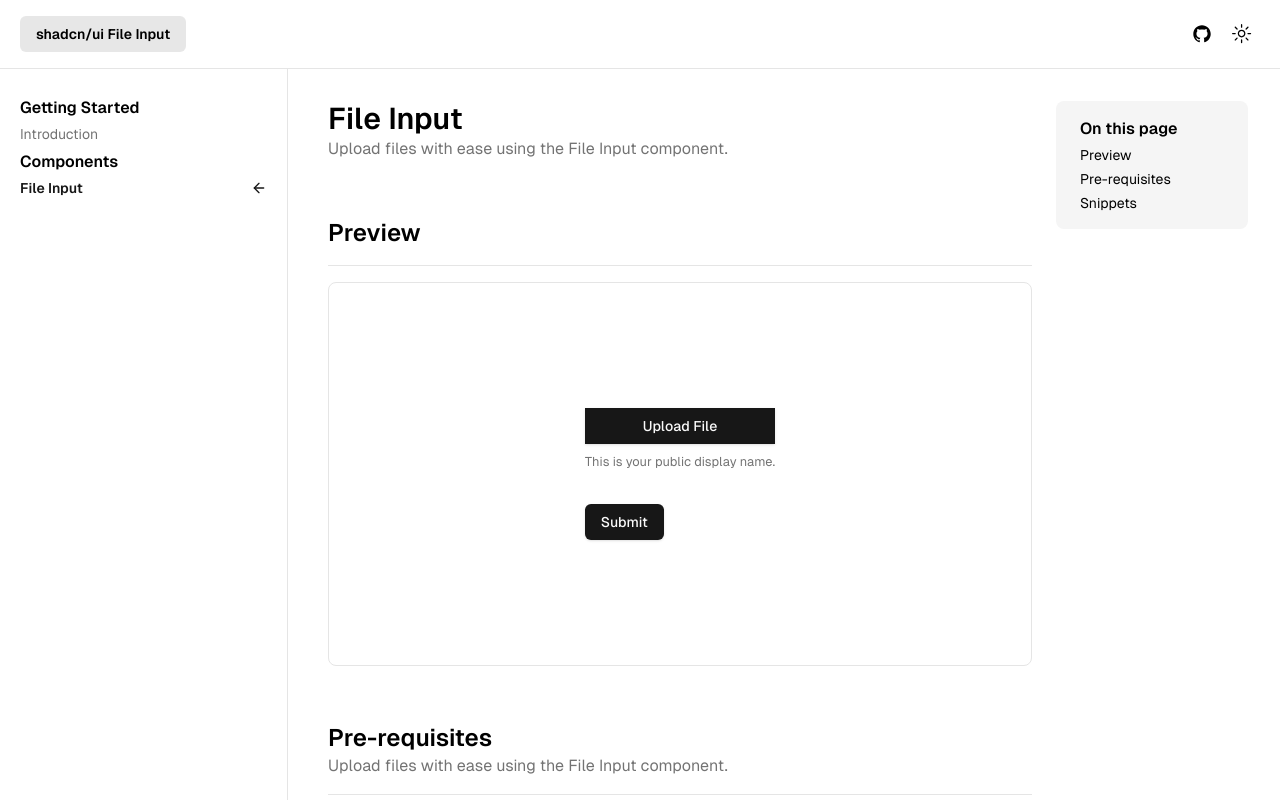
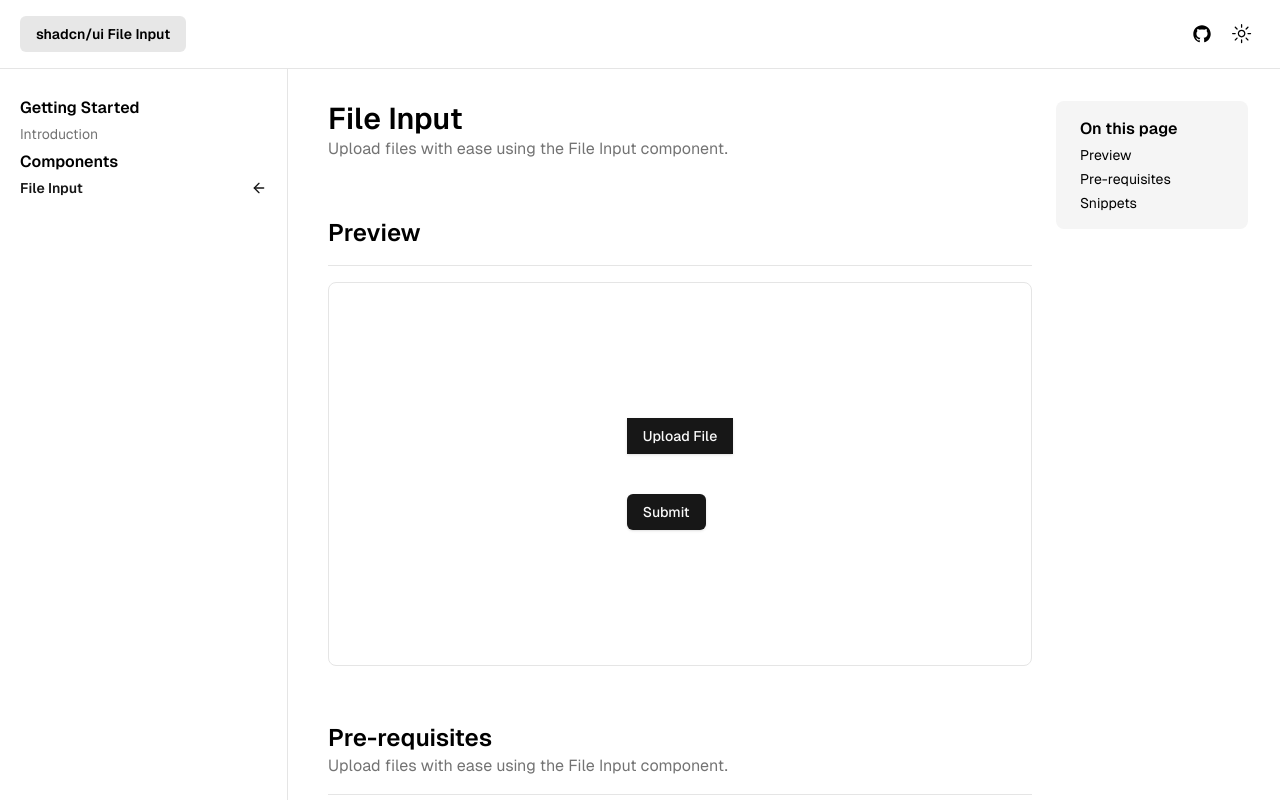
Before and after one commit to itsmejawad/shadcn-file-input, a Next.js app: page /docs/file-input in a window 1280 px wide. Shown: the top 800 px of the page. Built offline with nearby package versions, Linux system fonts and the light colour scheme.

Commit message:
Implement showFileSize option on FileInputV1 and make the input open when label is pressed.

```diff
--- a/src/components/file-input-v1.tsx
+++ b/src/components/file-input-v1.tsx
@@ -1,12 +1,23 @@
 import * as React from "react";
 
 import { cva, type VariantProps } from "class-variance-authority";
+import { cn } from "@/lib/utils";
+
+// Interfaces
+import { UseFormRegisterReturn } from "react-hook-form";
 
 // Components
 import { Input } from "@/components/ui/input";
-import { Label } from "@/components/ui/label";
-import { cn } from "@/lib/utils";
-import { UseFormRegisterReturn } from "react-hook-form";
+import { FormControl, FormDescription, FormLabel } from "@/components/ui/form";
+
+const formatFileSize = (sizeInBytes: number): { size: string; unit: string } => {
+  if (sizeInBytes >= 1024 * 1024) {
+    return { size: (sizeInBytes / 1024 / 1024).toFixed(2), unit: "MB" };
+  } else if (sizeInBytes >= 1024) {
+    return { size: (sizeInBytes / 1024).toFixed(2), unit: "KB" };
+  }
+  return { size: sizeInBytes.toFixed(2), unit: "bytes" };
+};
 
 const fileInputVariantsV1 = cva("flex items-center justify-center", {
   variants: {
@@ -31,26 +42,51 @@ const fileInputVariantsV1 = cva("flex items-center justify-center", {
 });
 
 export interface FileInputProps extends VariantProps<typeof fileInputVariantsV1> {
+  showFileSize?: boolean;
   className?: string;
   fileRef: UseFormRegisterReturn<"file">;
 }
 
-const FileInputV1: React.FC<FileInputProps> = ({ className, variant, size, fileRef }) => {
-  // const inputRef = React.useRef<HTMLInputElement>(null);
+const FileInputV1: React.FC<FileInputProps> = ({
+  className,
+  variant,
+  size,
+  fileRef,
+  showFileSize,
+}) => {
+  const [fileInfo, setFileInfo] = React.useState<{ size: string; unit: string } | null>(null);
 
-  const handleClick = () => {};
+  const handleInputChange = (e: React.ChangeEvent<HTMLInputElement>) => {
+    const file = e.target.files?.[0];
+    if (file) {
+      const { size, unit } = formatFileSize(file.size);
+      setFileInfo({ size, unit });
+    }
+  };
 
   return (
-    <Label
-      htmlFor="file"
-      className={cn(fileInputVariantsV1({ variant, size, className }))}
-      onClick={handleClick}>
-      Upload File
-      <Input className="!sr-only" {...fileRef} type="file" />
-    </Label>
+    <>
+      <FormLabel htmlFor="file" className={cn(fileInputVariantsV1({ variant, size, className }))}>
+        Upload File
+      </FormLabel>
+      <FormControl>
+        <Input
+          id="file"
+          className="!sr-only"
+          {...fileRef}
+          type="file"
+          onChange={handleInputChange}
+        />
+      </FormControl>
+      <FormDescription>
+        {showFileSize && fileInfo && (
+          <p className="block">
+            Size: {fileInfo.size} {fileInfo.unit}
+          </p>
+        )}
+      </FormDescription>
+    </>
   );
 };
 
-FileInputV1.displayName = "FileInput";
-
 export { FileInputV1, fileInputVariantsV1 };
--- a/src/components/form-template.tsx
+++ b/src/components/form-template.tsx
@@ -9,14 +9,7 @@ import { z } from "zod";
 // Components
 import { FileInputV1 } from "@/components/file-input-v1";
 import { Button } from "@/components/ui/button";
-import {
-  Form,
-  FormControl,
-  FormDescription,
-  FormField,
-  FormItem,
-  FormMessage,
-} from "@/components/ui/form";
+import { Form, FormField, FormItem, FormMessage } from "@/components/ui/form";
 
 // Zod Schema
 const formSchema = z.object({
@@ -42,10 +35,7 @@ const FormTemplate = () => {
           name="file"
           render={({}) => (
             <FormItem>
-              <FormControl>
-                <FileInputV1 fileRef={fileRef} />
-              </FormControl>
-              <FormDescription>This is your public display name.</FormDescription>
+              <FileInputV1 showFileSize={true} fileRef={fileRef} />
               <FormMessage />
             </FormItem>
           )}
```
Also changed, not shown: src/app/docs/(components)/file-input/instructions.txt (added), 1 other file (tests, documents, lock files or other folders).
